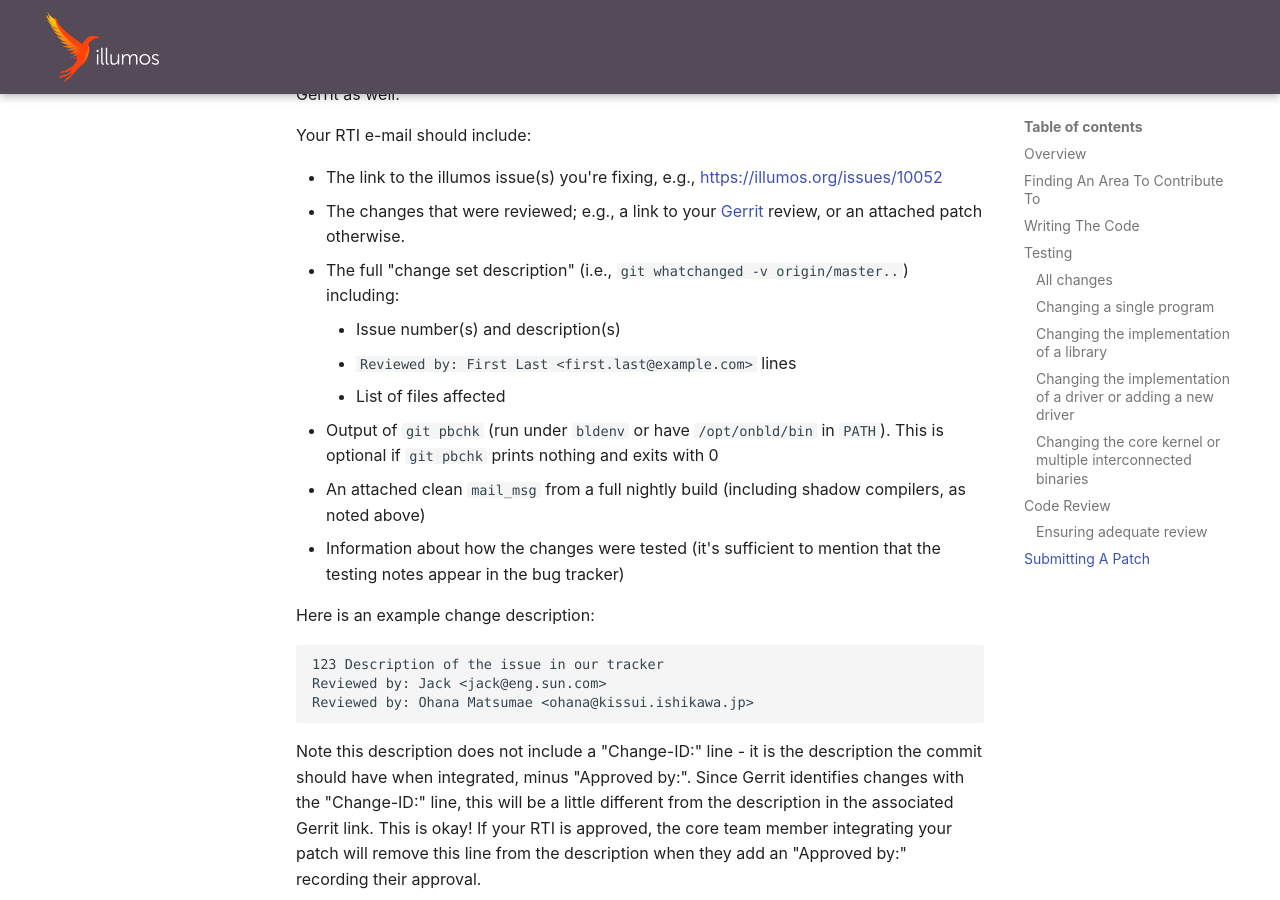
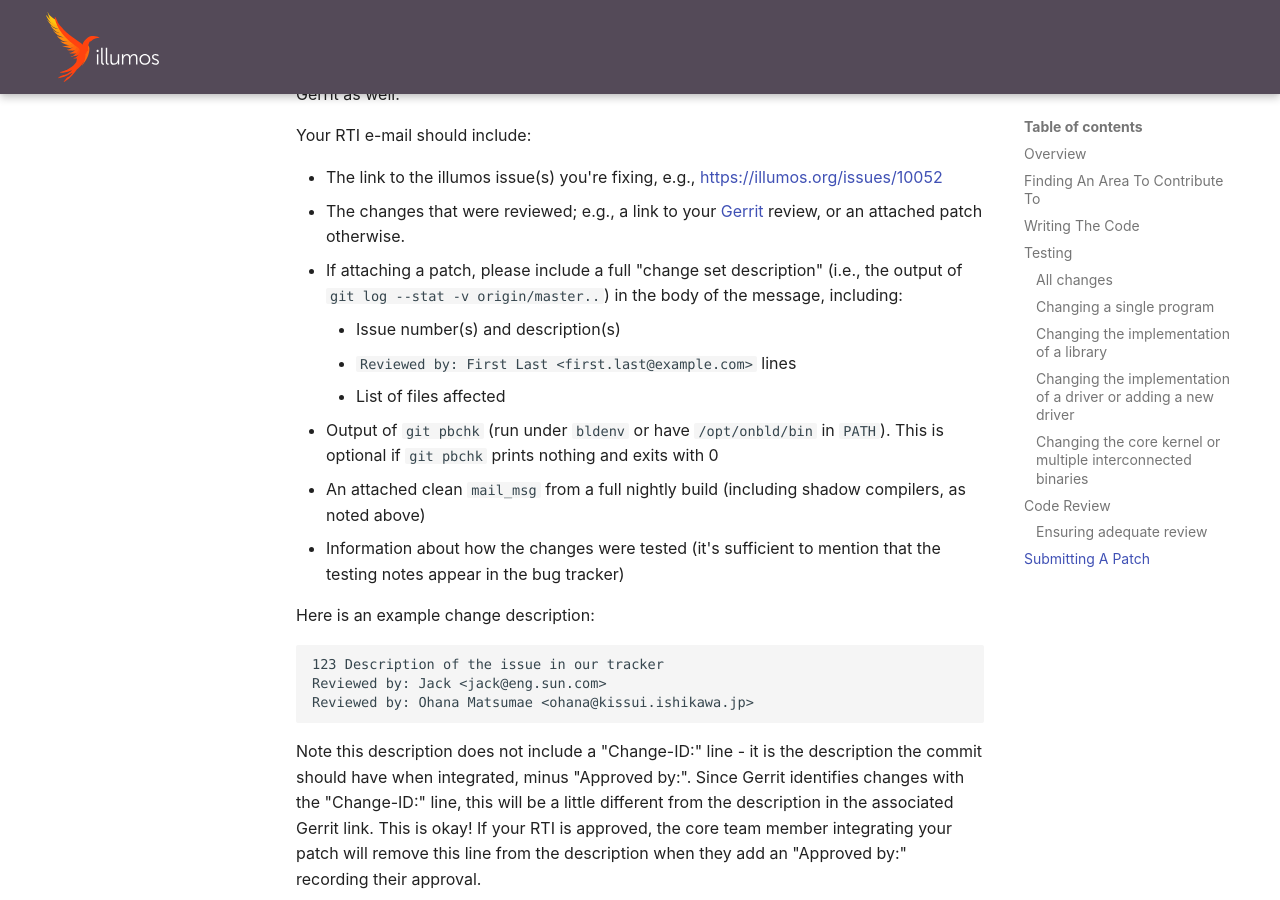
Before and after one commit to illumos/docs, an MkDocs documentation site: the page built from docs/contributing/index.md, in a window 1280 px wide and 900 px high, scrolled down 5754 px. Built offline with MkDocs 1.6.1 and Material for MkDocs 9.7.7, drawn with Linux system fonts in a browser that asks for light colours.

Commit message:
Replace 'git whatchanged' with 'git log --stat' as the former is deprecated

```diff
--- a/docs/contributing/index.md
+++ b/docs/contributing/index.md
@@ -268,8 +268,9 @@ Your RTI e-mail should include:
   https://illumos.org/issues/10052
 * The changes that were reviewed; e.g., a link to your [Gerrit](./gerrit)
   review, or an attached patch otherwise.
-* The full "change set description" (i.e., `git whatchanged -v origin/master..`)
-  including:
+* If attaching a patch, please include a full "change set description"
+  (i.e., the output of `git log --stat -v origin/master..`) in the body of the
+  message, including:
     * Issue number(s) and description(s)
     * `Reviewed by: First Last <first.last@example.com>` lines
     * List of files affected
```
